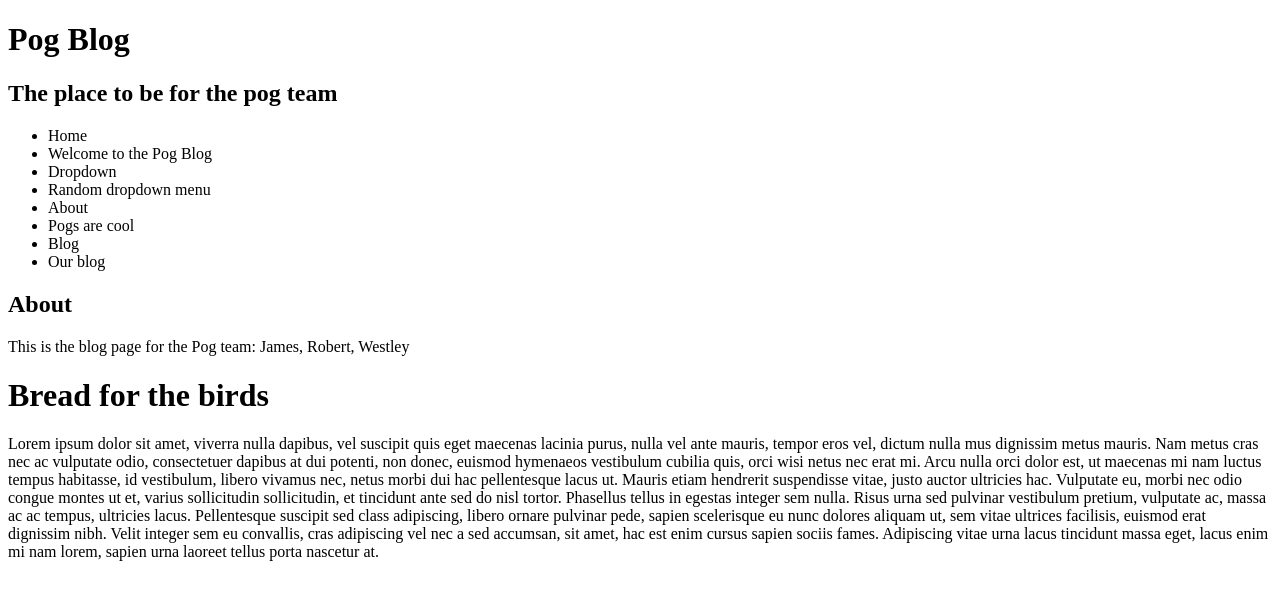
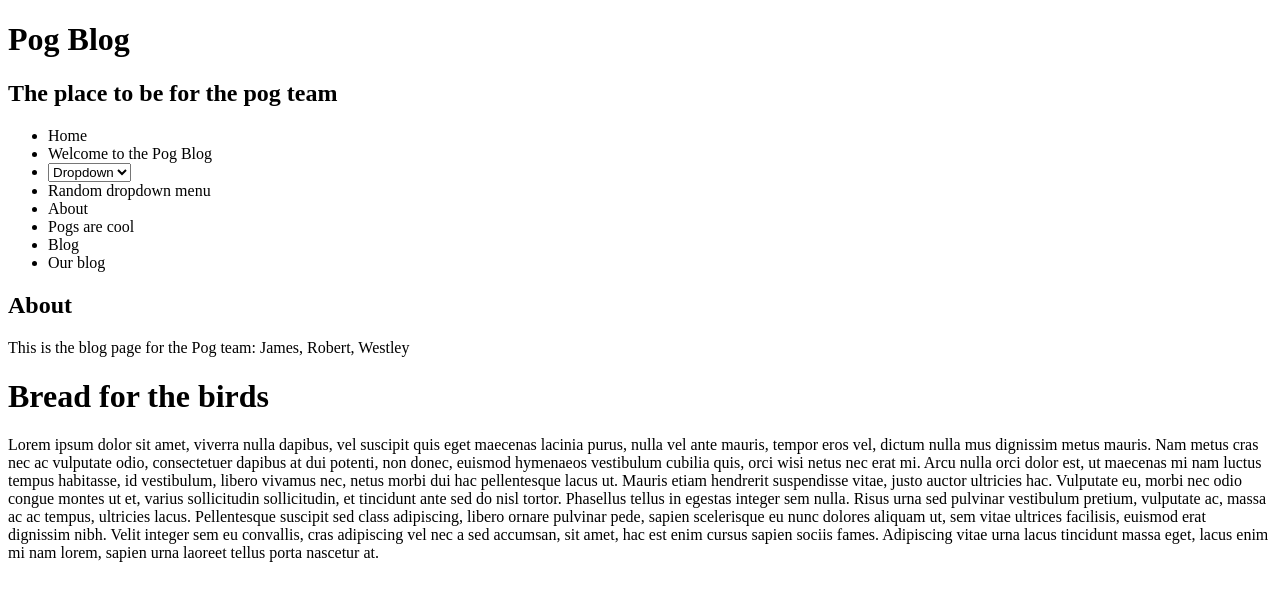
Before and after one commit to Wisbell/static-web-blog-pogs, a plain HTML site: page index.html in a window 1280 px wide. Drawn offline with Linux system fonts and the light colour scheme.

Commit message:
Added select menu

```diff
--- a/index.html
+++ b/index.html
@@ -13,7 +13,9 @@
 	<ul>
 		<li id="home">Home</li>
 		<li>Welcome to the Pog Blog</li>
-		<li id="dropdown">Dropdown</li>
+		<li id="dropdown"><select>
+			<option>Dropdown</option>
+		</select></li>
 		<li>Random dropdown menu</li>
 		<li id="about">About</li>
 		<li>Pogs are cool</li>
```
